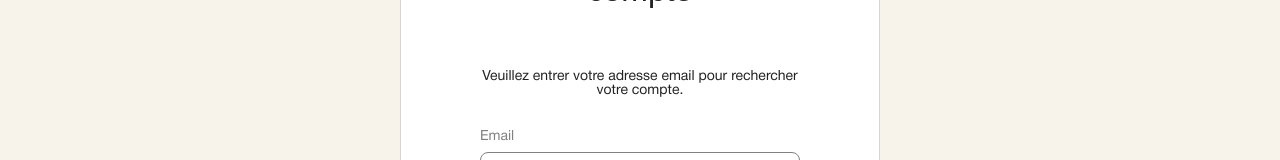
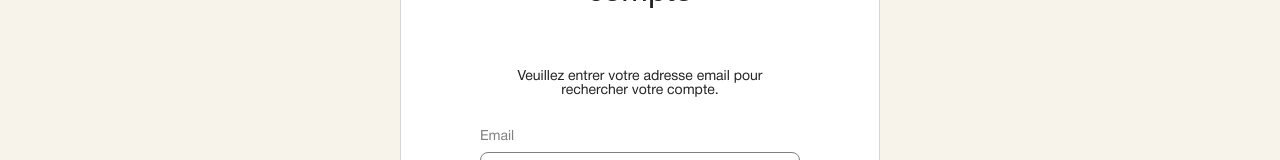
Before and after one commit to quentintrouve/design-storybook, a React (Create React App) app: page /forgot-password in a window 1280 px wide. Shown: the part 268-428 px from the top of the page. Built offline with nearby package versions, Linux system fonts and the light colour scheme.

Commit message:
fix/padding paragraph form forgot pasword

```diff
--- a/src/Components/Global/Form/styles.module.scss
+++ b/src/Components/Global/Form/styles.module.scss
@@ -47,6 +47,7 @@
 
     .paragraph {
       margin: 16px auto 32px;
+      padding: 0 24px;
       text-align: center;
     }
   }
```
